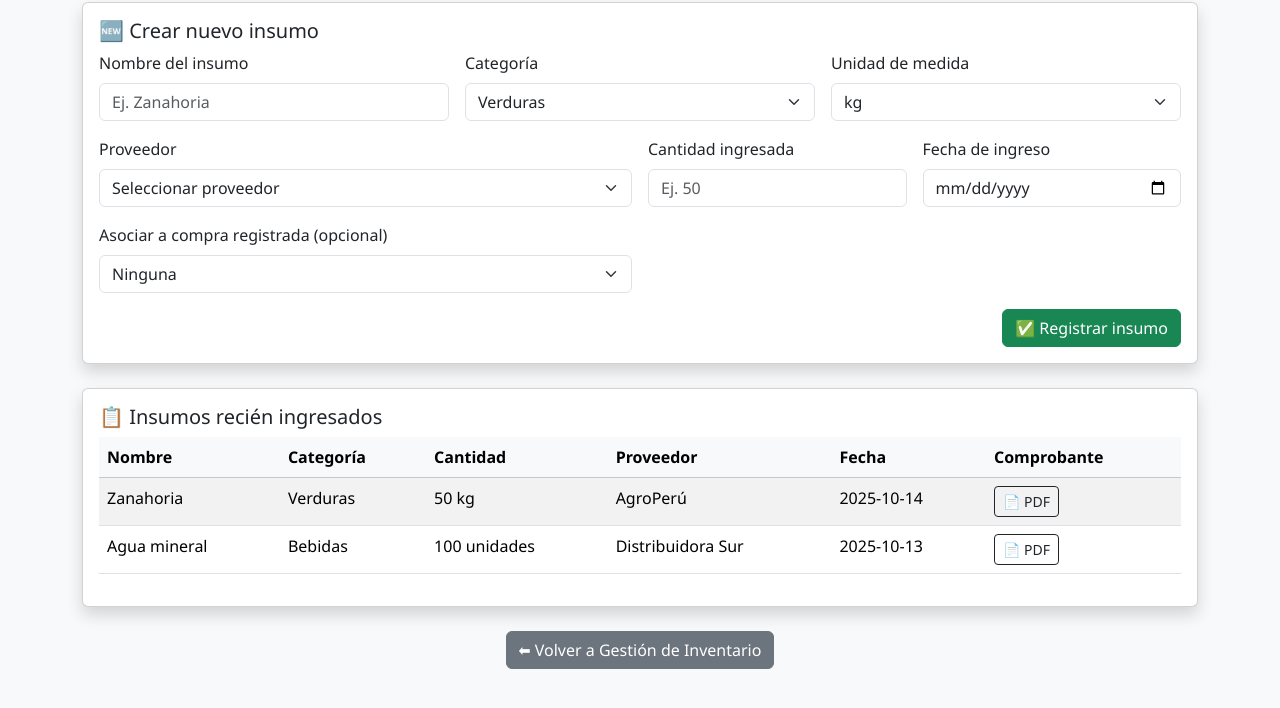
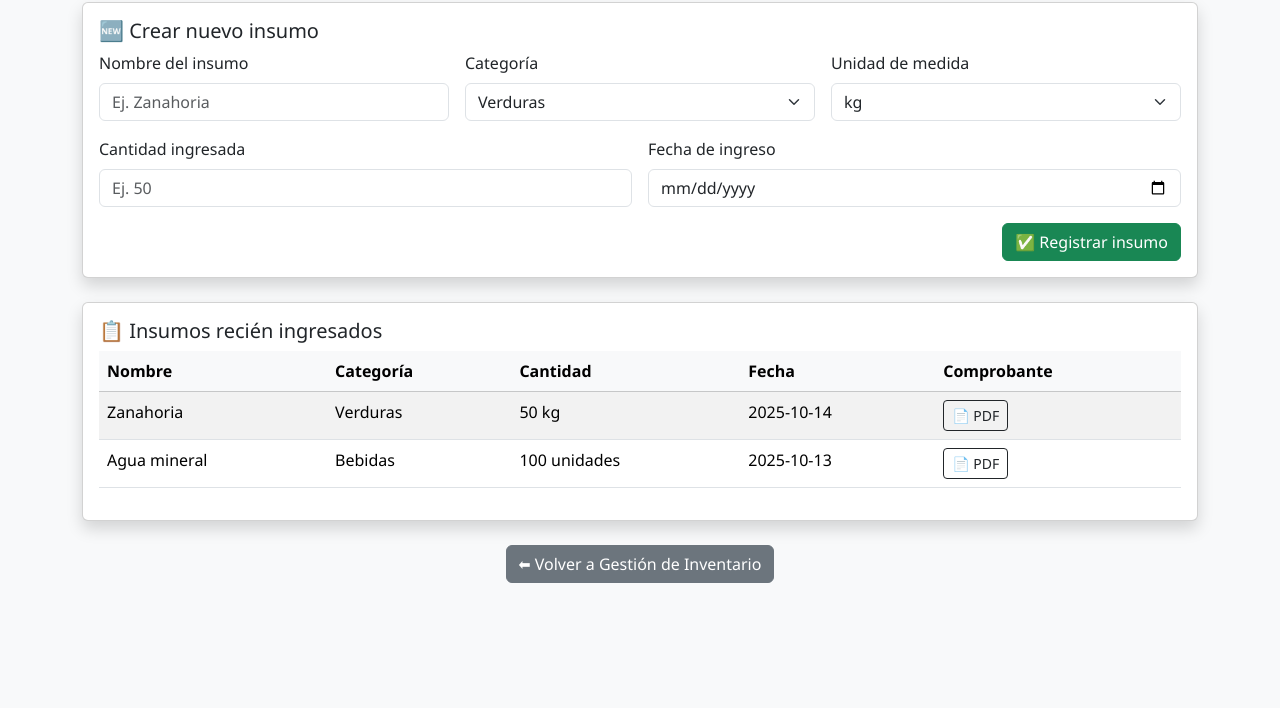
Before and after one commit to janb144/restaurante-Wayas, a plain HTML site: page inventario_ingreso_insumos.html in a window 1280 px wide. Shown: the part 124-832 px from the top of the page. After the commit the page ends 800 px from the top, so only its background shows below. Drawn offline with nearby package versions, Linux system fonts and the light colour scheme.

Commit message:
Actualización: se eliminó Proveedor y la sección • Asociar ingreso a una compra registrada (opcional)

```diff
--- a/inventario_ingreso_insumos.html
+++ b/inventario_ingreso_insumos.html
@@ -40,28 +40,12 @@
         </select>
       </div>
       <div class="col-md-6">
-            <label for="proveedor" class="form-label">Proveedor</label>
-            <select id="proveedor" class="form-select">
-              <option>Seleccionar proveedor</option>
-              <option>AgroPerú</option>
-              <option>Distribuidora Sur</option>
-            </select>
-          </div>
-          <div class="col-md-3">
         <label for="cantidad" class="form-label">Cantidad ingresada</label>
         <input type="number" class="form-control" id="cantidad" placeholder="Ej. 50">
       </div>
-          <div class="col-md-3">
+      <div class="col-md-6">
         <label for="fechaIngreso" class="form-label">Fecha de ingreso</label>
         <input type="date" class="form-control" id="fechaIngreso">
-          </div>
-          <div class="col-md-6">
-            <label for="compraAsociada" class="form-label">Asociar a compra registrada (opcional)</label>
-            <select id="compraAsociada" class="form-select">
-              <option>Ninguna</option>
-              <option>Compra #C-2025-001</option>
-              <option>Compra #C-2025-002</option>
-            </select>
       </div>
       <div class="col-12 text-end">
         <button type="submit" class="btn btn-success">✅ Registrar insumo</button>
@@ -80,7 +64,6 @@
           <th>Nombre</th>
           <th>Categoría</th>
           <th>Cantidad</th>
-              <th>Proveedor</th>
           <th>Fecha</th>
           <th>Comprobante</th>
         </tr>
@@ -90,7 +73,6 @@
           <td>Zanahoria</td>
           <td>Verduras</td>
           <td>50 kg</td>
-              <td>AgroPerú</td>
           <td>2025-10-14</td>
           <td><button class="btn btn-sm btn-outline-dark">📄 PDF</button></td>
         </tr>
@@ -98,7 +80,6 @@
           <td>Agua mineral</td>
           <td>Bebidas</td>
           <td>100 unidades</td>
-              <td>Distribuidora Sur</td>
           <td>2025-10-13</td>
           <td><button class="btn btn-sm btn-outline-dark">📄 PDF</button></td>
         </tr>
```
Lines whose indentation alone changed are shown as unchanged.
